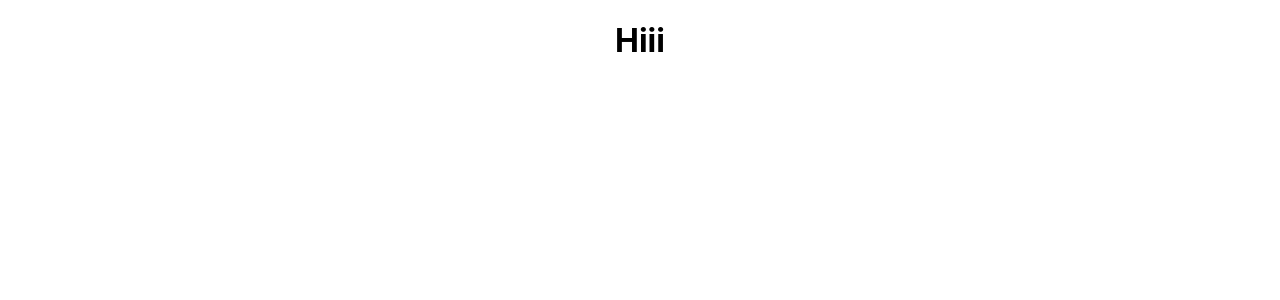
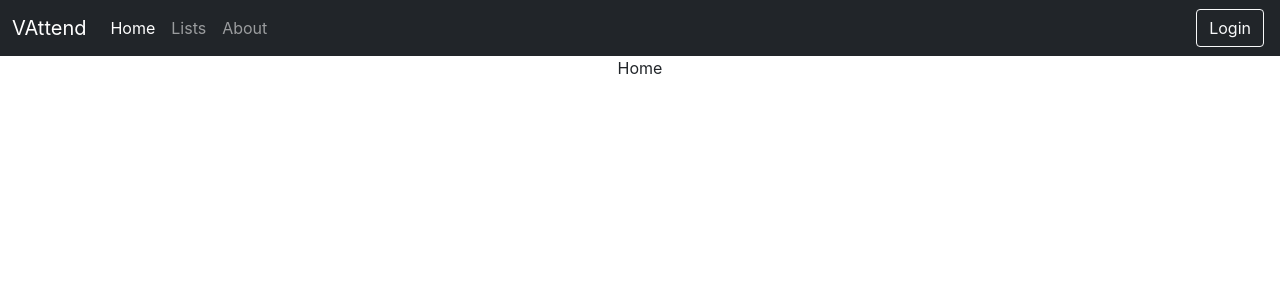
Before and after one commit to whysosaket/LinkMyLinks, a React (Create React App) app in the folder link-my-links/: page / in a window 1280 px wide. Shown: the top 300 px of the page. Built offline with nearby package versions, Linux system fonts and the light colour scheme; the HTML template or start-up script is replaced by a standard one.

Commit message:
Added Basic Routes

```diff
--- a/link-my-links/package.json
+++ b/link-my-links/package.json
@@ -8,6 +8,7 @@
     "@testing-library/user-event": "^13.5.0",
     "react": "^18.2.0",
     "react-dom": "^18.2.0",
+    "react-router-dom": "^6.4.3",
     "react-scripts": "5.0.1",
     "web-vitals": "^2.1.4"
   },
--- a/link-my-links/public/index.html
+++ b/link-my-links/public/index.html
@@ -11,10 +11,24 @@
     />
     <link rel="apple-touch-icon" href="%PUBLIC_URL%/logo192.png" />
     <link rel="manifest" href="%PUBLIC_URL%/manifest.json" />
+
+   <!-- The below code is for font awesome icon  -->
+   <link rel="stylesheet" href="https://cdnjs.cloudflare.com/ajax/libs/font-awesome/6.2.0/css/all.min.css">
+
+   <!-- This is the bootstrap css -->
+   <link href="https://cdn.jsdelivr.net/npm/bootstrap@5.0.2/dist/css/bootstrap.min.css" rel="stylesheet" integrity="sha384-EVSTQN3/azprG1Anm3QDgpJLIm9Nao0Yz1ztcQTwFspd3yD65VohhpuuCOmLASjC" crossorigin="anonymous">
+
+
     <title>React App</title>
   </head>
   <body>
     <noscript>You need to enable JavaScript to run this app.</noscript>
     <div id="root"></div>
+
+
+    <script src="https://cdnjs.cloudflare.com/ajax/libs/font-awesome/6.2.0/js/all.min.js"></script>
+
+    <!-- This is bootstrap js -->
+    <script src="https://cdn.jsdelivr.net/npm/bootstrap@5.0.2/dist/js/bootstrap.bundle.min.js" integrity="sha384-MrcW6ZMFYlzcLA8Nl+NtUVF0sA7MsXsP1UyJoMp4YLEuNSfAP+JcXn/tWtIaxVXM" crossorigin="anonymous"></script>
   </body>
 </html>
--- a/link-my-links/src/App.js
+++ b/link-my-links/src/App.js
@@ -1,9 +1,25 @@
 import './App.css';
+import { BrowserRouter as Router, Routes, Route } from "react-router-dom";
+
+import Navbar from "./components/Navbar/Navbar";
+import About from './components/About/About';
+import Home from './components/Home/Home';
+import Lists from './components/Lists/Lists';
+
 
 function App() {
   return (
     <div className="App">
-      <h1>Hiii</h1>
+      <Router>
+        <Navbar />
+        <div>
+          <Routes>
+            <Route exact path="/" element={<Home />}></Route>
+            <Route exact path="/lists" element={<Lists />}></Route>
+            <Route path="/about" element={<About />}></Route>
+          </Routes>
+        </div>
+      </Router>
     </div>
   );
 }
--- /dev/null
+++ b/link-my-links/src/components/About/About.js
@@ -0,0 +1,9 @@
+import React from 'react'
+
+const About = () => {
+  return (
+    <div>About</div>
+  )
+}
+
+export default About
--- /dev/null
+++ b/link-my-links/src/components/Home/Home.js
@@ -0,0 +1,9 @@
+import React from 'react'
+
+const Home = () => {
+  return (
+    <div>Home</div>
+  )
+}
+
+export default Home
--- /dev/null
+++ b/link-my-links/src/components/Lists/Lists.js
@@ -0,0 +1,9 @@
+import React from 'react'
+
+const Lists = () => {
+  return (
+    <div>Lists</div>
+  )
+}
+
+export default Lists
--- /dev/null
+++ b/link-my-links/src/components/Navbar/Navbar.js
@@ -0,0 +1,86 @@
+import { Link, useLocation, useNavigate } from "react-router-dom";
+import React from "react";
+
+const Navbar = () => {
+  let location = useLocation();
+  let navigate = useNavigate();
+
+  return (
+    <nav className="navbar navbar-expand-lg bg-dark navbar-dark">
+      <div className="container-fluid">
+        <Link className="navbar-brand" to="/">
+          VAttend
+        </Link>
+        <button
+          className="navbar-toggler"
+          type="button"
+          data-bs-toggle="collapse"
+          data-bs-target="#navbarSupportedContent"
+          aria-controls="navbarSupportedContent"
+          aria-expanded="false"
+          aria-label="Toggle navigation"
+        >
+          <span className="navbar-toggler-icon"></span>
+        </button>
+        <div className="collapse navbar-collapse" id="navbarSupportedContent">
+          <ul className="navbar-nav me-auto mb-2 mb-lg-0">
+            <li className="nav-item">
+              <Link
+                className={` nav-link ${location.pathname === "/" && "active"}`}
+                aria-current="page"
+                to="/"
+              >
+                Home
+              </Link>
+            </li>
+
+            <li className="nav-item">
+              <Link
+                className={` nav-link ${
+                  location.pathname === "/lists" && "active"
+                }`}
+                to={localStorage.getItem("lmltoken")?"/lists":"/login"}
+              >
+                Lists
+              </Link>
+            </li>
+
+            <li className="nav-item">
+              <Link
+                className={` nav-link ${
+                  location.pathname === "/about" && "active"
+                }`}
+                to="/about"
+              >
+                About
+              </Link>
+            </li>
+          </ul>
+          {!localStorage.getItem("lmltoken") ? (
+            <div className="d-flex">
+              <Link
+                className="btn btn-outline-light mx-1"
+                to="/login"
+                role="button"
+              >
+                Login
+              </Link>
+            </div>
+          ) : (
+            <button
+              className="btn btn-outline-light max-2"
+              onClick={() => {
+                localStorage.removeItem("lmltoken");
+                navigate("/login");
+              }}
+            >
+              Logout
+            </button>
+          )}
+        </div>
+      </div>
+    </nav>
+  );
+};
+
+export default Navbar;
```
Also changed, not shown: 1 other file (tests, documents, lock files or other folders).
